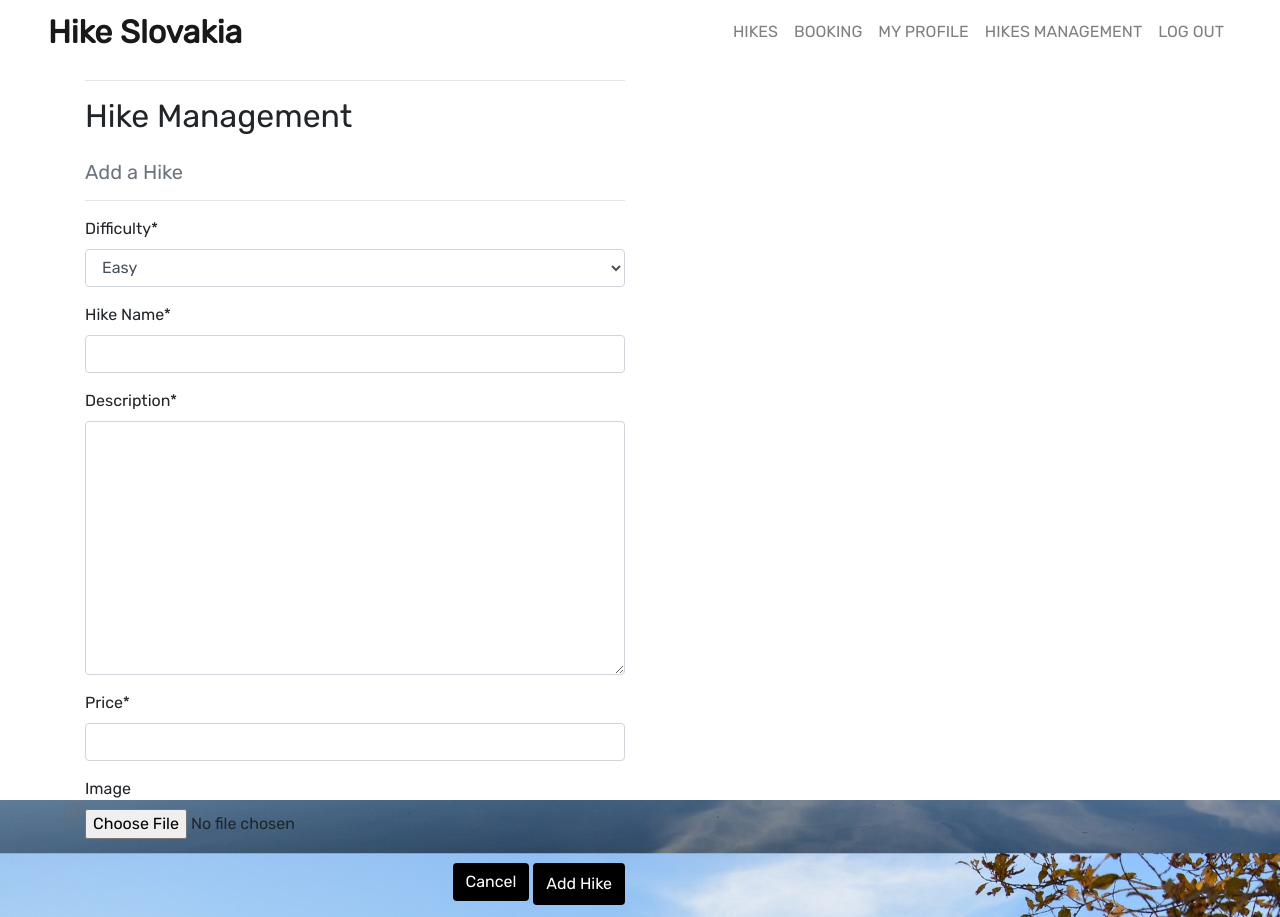
After one commit to monika-hrda/hike-slovakia, a Django app: page /hikes/add_hike/ in a window 1280 px wide. The commit adds this page. Run offline with Django 3.2, Linux system fonts and the light colour scheme; the visitor is signed in with stand-in values (Sample User, id 1).

Commit message:
Add functionality for adding a new hike

```diff
--- /dev/null
+++ b/hikes/forms.py
@@ -0,0 +1,17 @@
+from django import forms
+from .models import Hike
+
+
+class HikeForm (forms.ModelForm):
+    """ Form to create and edit hikes """
+    class Meta:
+        model = Hike
+        fields = ['difficulty', 'title', 'description', 'price', 'image']
+
+        labels = {
+            'title': 'Hike Name',
+            'difficulty': 'Difficulty',
+            'description': 'Description',
+            'price': 'Price',
+            'image': 'Image',
+        }
--- /dev/null
+++ b/hikes/templates/hikes/add_hike.html
@@ -0,0 +1,29 @@
+{% extends "base.html" %}
+{% load static %}
+
+{% block content %}
+<div class="overlay"></div>
+<div class="container">
+    <div class="row">
+        <div class="col-12 col-md-6">
+            <hr>
+            <h2 class="logo-font mb-4">Hike Management</h2>
+            <h5 class="text-muted">Add a Hike</h5>
+            <hr>
+        </div>
+    </div>
+
+    <div class="row">
+        <div class="col-12 col-md-6">
+            <form method="POST" action="{% url 'add_hike' %}" class="form mb-2" enctype="multipart/form-data">
+                {% csrf_token %}
+                {{ form | crispy }}
+                <div class="text-right">
+                    <a class="btn book-hike-btn rounded-1" href="{% url 'hikes' %}">Cancel</a>
+                    <button class="btn rounded-1 mt-2 py-2 my-1 book-hike-btn" type="submit">Add Hike</button>
+                </div>
+            </form>
+        </div>
+    </div>
+</div>
+{% endblock %}
--- a/hikes/urls.py
+++ b/hikes/urls.py
@@ -4,4 +4,5 @@ from . import views
 urlpatterns = [
     path('', views.all_hikes, name='hikes'),
     path('<hike_id>', views.hike_detail, name='hike_detail'),
+    path('add_hike/', views.add_hike, name='add_hike'),
 ]
--- a/hikes/views.py
+++ b/hikes/views.py
@@ -1,5 +1,7 @@
-from django.shortcuts import render, get_object_or_404
+from django.shortcuts import render, get_object_or_404, redirect, reverse
+from django.contrib import messages
 from .models import Hike, ScheduledHike
+from .forms import HikeForm
 
 
 def all_hikes(request):
@@ -26,3 +28,29 @@ def hike_detail(request, hike_id):
     }
 
     return render(request, 'hikes/hike_detail.html', context)
+
+
+def add_hike(request):
+    """ A view to add a new hike """
+
+    if request.user.is_superuser:
+        if request.method == 'POST':
+            form = HikeForm(request.POST, request.FILES)
+            if form.is_valid():
+                hike = form.save()
+                messages.success(request, 'Successfully added hike!')
+                return redirect(reverse('hike_detail', args=[hike.id]))
+            else:
+                messages.error(request,
+                               ('Failed to add hike. '
+                                'Please ensure the form is valid.'))
+        else:
+            form = HikeForm()
+
+        template = 'hikes/add_hike.html'
+        context = {
+            'form': form,
+        }
+
+        return render(request, template, context)
+    return render(request, 'home/index.html')
--- a/templates/includes/main-nav.html
+++ b/templates/includes/main-nav.html
@@ -12,7 +12,7 @@
             </li>
             {% if request.user.is_superuser %}
                 <li class="nav-item">
-                    <a class="nav-link" href="#">Hikes Management</a>
+                    <a class="nav-link" href="{% url 'add_hike' %}">Hikes Management</a>
                 </li>
             {% endif %}
             <li class="nav-item">
```
